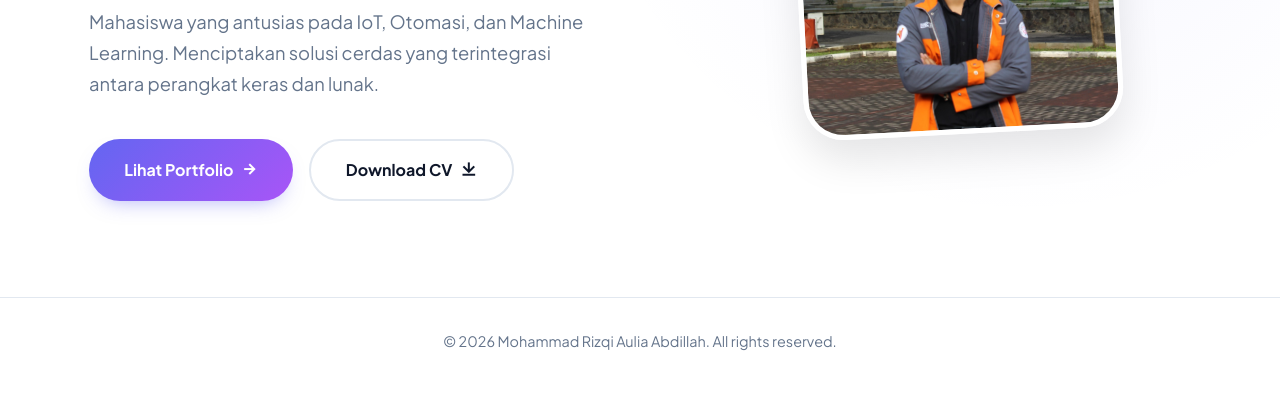
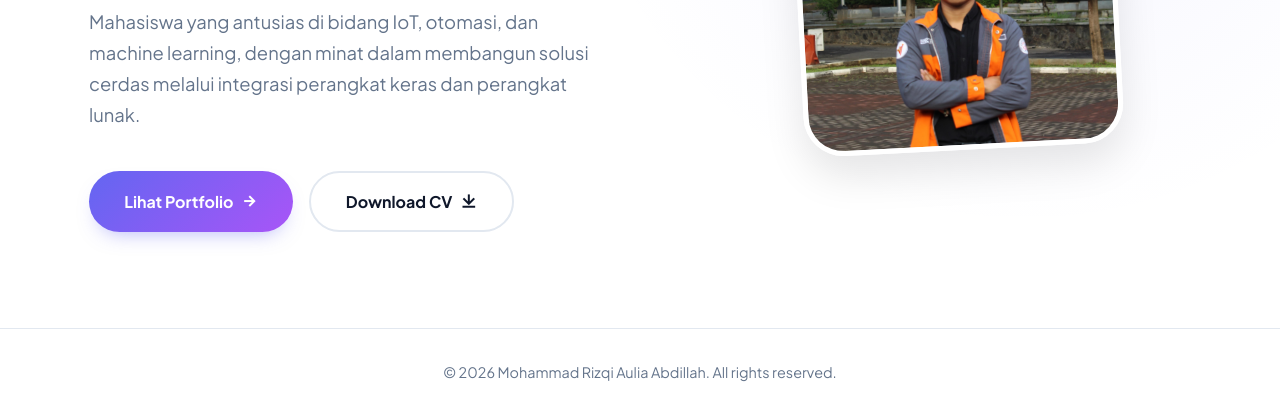
Before and after one commit to mrzqiaullah27/Web-Portfolio-Rizqi, a plain HTML site: page index.html in a window 1280 px wide. Shown: the part 459-875 px from the top of the page. Before the commit the page ends 844 px from the top, so only its background shows below. Drawn offline with nearby package versions, Linux system fonts and the light colour scheme.

Commit message:
Update desain baru multi-page

```diff
--- a/index.html
+++ b/index.html
@@ -31,8 +31,8 @@
                     <p class="hero-tag">Mekatronika & Kecerdasan Buatan</p>
                     <h1>Halo, saya <span>Mohammad Rizqi Aulia Abdillah</span></h1>
                     <p class="hero-subtitle">
-                        Mahasiswa yang antusias pada IoT, Otomasi, dan Machine Learning.
-                        Menciptakan solusi cerdas yang terintegrasi antara perangkat keras dan lunak.
+                        Mahasiswa yang antusias di bidang IoT, otomasi, dan machine learning, dengan minat
+                        dalam membangun solusi cerdas melalui integrasi perangkat keras dan perangkat lunak.
                     </p>
                     <div class="hero-actions">
                         <a href="projects.html" class="btn primary">
```
